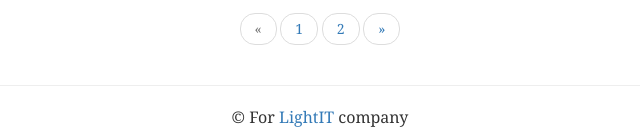
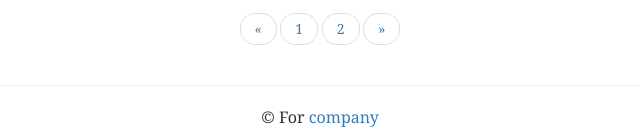
Before and after one commit to EugeniyMalakhov/webdevtest, a Django app: page / in a window 1280 px wide. Shown: the part 855-994 px from the top of the page, without its empty margins (320-960 px from the left). Run offline with Django 3.2, Linux system fonts and the light colour scheme; data comes from the database, SQL or seed files in the repository; some libraries are stand-ins or nearby versions.

Commit message:
Update home.html

```diff
--- a/myapp/templates/myapp/home.html
+++ b/myapp/templates/myapp/home.html
@@ -147,7 +147,7 @@
     <footer>
         <hr>
         <div class="footer">
-        <p>&copy; For <a href="http://light-it.net/">LightIT</a> company</p>
+        <p>&copy; For <a href="#">company</a></p>
             </div>
     </footer>
 {% endblock %}
```
